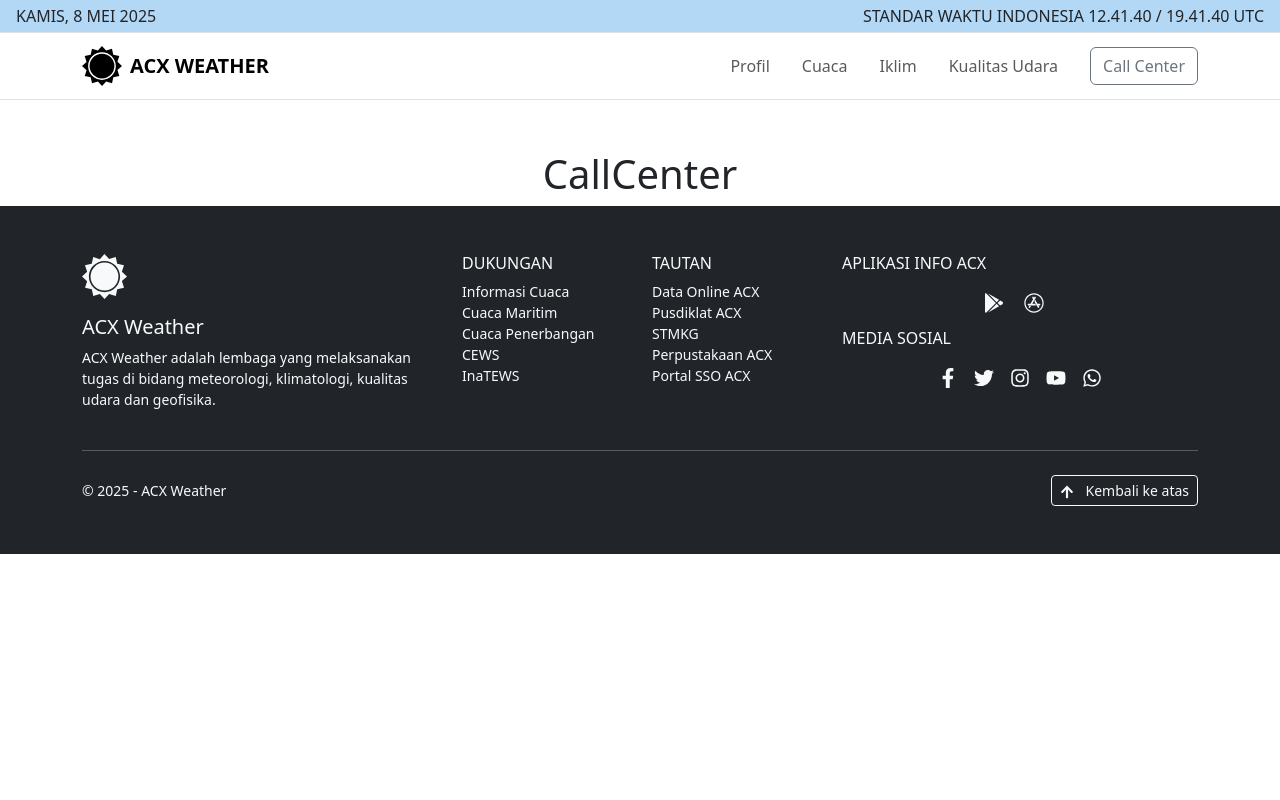
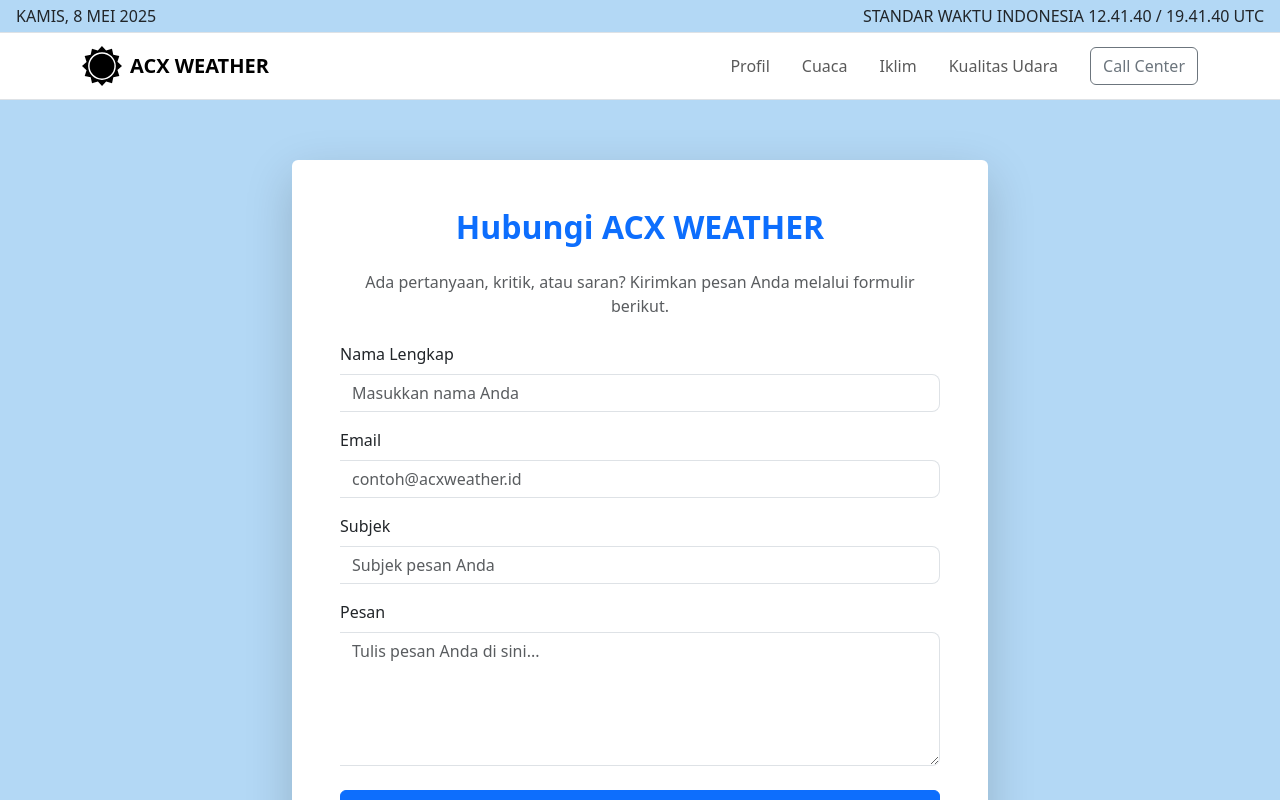
Before and after one commit to ShellaRiyanti/project_shella, a React (Create React App) app: page /callcenter in a window 1280 px wide. Shown: the top 800 px of the page. Built offline with nearby package versions, Linux system fonts and the light colour scheme.

Commit message:
fix Callcenter

```diff
--- a/src/pages/CallCenter/CallCenter.js
+++ b/src/pages/CallCenter/CallCenter.js
@@ -1,11 +1,134 @@
-import React from 'react';
+import React, { useState } from 'react';
+import { Container, Card, Form, Button, Alert } from 'react-bootstrap';
 
-const CallCenter = () => {
+const ContactCenter = () => {
+  const [formData, setFormData] = useState({
+    name: '',
+    email: '',
+    subject: '',
+    message: '',
+  });
+  const [errors, setErrors] = useState({});
+  const [submitStatus, setSubmitStatus] = useState(null);
+
+  const validateEmail = (email) => /^[^\s@]+@[^\s@]+\.[^\s@]+$/.test(email);
+
+  const validateForm = () => {
+    const newErrors = {};
+    if (!formData.name.trim()) newErrors.name = 'Name is required';
+    if (!formData.email.trim()) newErrors.email = 'Email is required';
+    else if (!validateEmail(formData.email)) newErrors.email = 'Invalid email address';
+    if (!formData.subject.trim()) newErrors.subject = 'Subject is required';
+    if (!formData.message.trim()) newErrors.message = 'Message is required';
+    setErrors(newErrors);
+    return Object.keys(newErrors).length === 0;
+  };
+
+  const handleChange = (e) => {
+    setFormData((prev) => ({
+      ...prev,
+      [e.target.name]: e.target.value,
+    }));
+    setErrors((prev) => ({ ...prev, [e.target.name]: undefined }));
+  };
+
+  const handleSubmit = (e) => {
+    e.preventDefault();
+    if (validateForm()) {
+      setSubmitStatus('Submitting...');
+      setTimeout(() => {
+        setSubmitStatus('Thank you! Your message has been sent.');
+        setFormData({ name: '', email: '', subject: '', message: '' });
+      }, 1500);
+    } else {
+      setSubmitStatus(null);
+    }
+  };
+
   return (
-    <div style={{ textAlign: 'center', marginTop: '50px' }}>
-      <h1>CallCenter</h1>
+    <div style={{ minHeight: "100vh", paddingTop: "60px" }} className='hero-section'>
+      <Container style={{ maxWidth: "720px" }}>
+        <Card className="shadow-lg border-0">
+          <Card.Body className="p-5">
+            <h2 className="text-center mb-4 text-primary fw-bold">Hubungi ACX WEATHER</h2>
+            <p className="text-center text-muted mb-4">
+              Ada pertanyaan, kritik, atau saran? Kirimkan pesan Anda melalui formulir berikut.
+            </p>
+
+            <Form noValidate onSubmit={handleSubmit}>
+              <Form.Group className="mb-3" controlId="nameInput">
+                <Form.Label>Nama Lengkap</Form.Label>
+                <Form.Control
+                  type="text"
+                  name="name"
+                  placeholder="Masukkan nama Anda"
+                  value={formData.name}
+                  onChange={handleChange}
+                  isInvalid={!!errors.name}
+                />
+                <Form.Control.Feedback type="invalid">{errors.name}</Form.Control.Feedback>
+              </Form.Group>
+
+              <Form.Group className="mb-3" controlId="emailInput">
+                <Form.Label>Email</Form.Label>
+                <Form.Control
+                  type="email"
+                  name="email"
+                  placeholder="contoh@acxweather.id"
+                  value={formData.email}
+                  onChange={handleChange}
+                  isInvalid={!!errors.email}
+                />
+                <Form.Control.Feedback type="invalid">{errors.email}</Form.Control.Feedback>
+              </Form.Group>
+
+              <Form.Group className="mb-3" controlId="subjectInput">
+                <Form.Label>Subjek</Form.Label>
+                <Form.Control
+                  type="text"
+                  name="subject"
+                  placeholder="Subjek pesan Anda"
+                  value={formData.subject}
+                  onChange={handleChange}
+                  isInvalid={!!errors.subject}
+                />
+                <Form.Control.Feedback type="invalid">{errors.subject}</Form.Control.Feedback>
+              </Form.Group>
+
+              <Form.Group className="mb-4" controlId="messageInput">
+                <Form.Label>Pesan</Form.Label>
+                <Form.Control
+                  as="textarea"
+                  name="message"
+                  rows={5}
+                  placeholder="Tulis pesan Anda di sini..."
+                  value={formData.message}
+                  onChange={handleChange}
+                  isInvalid={!!errors.message}
+                />
+                <Form.Control.Feedback type="invalid">{errors.message}</Form.Control.Feedback>
+              </Form.Group>
+
+              <Button
+                variant="primary"
+                type="submit"
+                className="w-100 fw-bold"
+                disabled={submitStatus === 'Submitting...'}
+              >
+                {submitStatus === 'Submitting...' ? 'Mengirim...' : 'Kirim Pesan'}
+              </Button>
+
+              {submitStatus && submitStatus !== 'Submitting...' && (
+                <Alert variant="success" className="mt-3" dismissible>
+                  {submitStatus}
+                </Alert>
+              )}
+            </Form>
+          </Card.Body>
+        </Card>
+      </Container>
     </div>
   );
 };
 
-export default CallCenter;
+export default ContactCenter;
```
